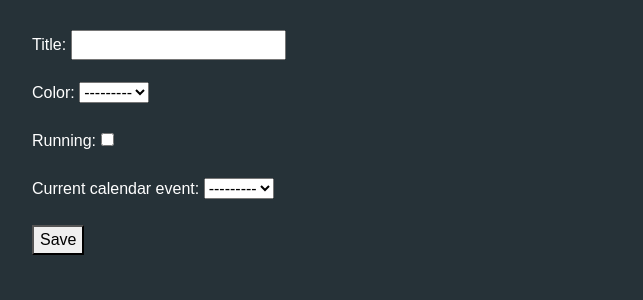
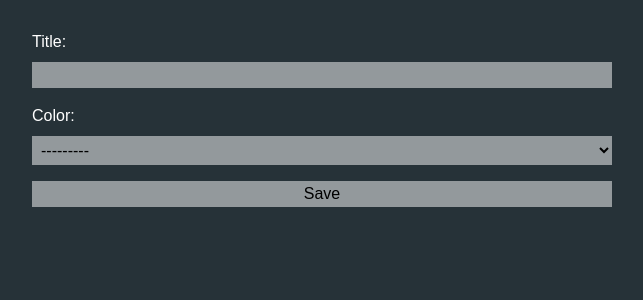
Before and after one commit to ChristianGroeber/django-christian-groeber, a Django app: page /work-tracker/create/ in a window 1280 px wide. Shown: the top 300 px of the page, without its empty margins (13-656 px from the left). Run offline with Django 3.2, Linux system fonts and the light colour scheme; the visitor is signed in with stand-in values (Sample User, id 1); data that the repository does not hold is empty; some libraries are stand-ins or nearby versions.

Commit message:
styled the form

```diff
--- a/christian_groeber_ch/static/css/tracker.css
+++ b/christian_groeber_ch/static/css/tracker.css
@@ -3,6 +3,48 @@ body{
     background-color: #263238 !important;
     color: white;
 }
+
+*{
+    -webkit-transition: box-shadow 0.5s ease !important;
+}
+
+input[type=text]{
+    width: 100%;
+    background-color: rgba(255, 255, 255, 0.5);
+    border: 0;
+}
+
+input[type=text]:hover{
+    box-shadow: 0 0 20px black;
+}
+
+input[type=text]:focus{
+    border: 0;
+}
+
+select {
+  width: 100%;
+  padding: 5px 5px;
+  border: none;
+  border-radius: 0;
+  background-color: rgba(255, 255, 255, 0.5);
+}
+
+select:hover{
+    box-shadow: 0 0 20px black;
+}
+
+button{
+    width: 100%;
+    background-color: rgba(255, 255, 255, 0.5);
+    border: none;
+    margin-bottom: 30px;
+}
+
+button:hover{
+    box-shadow: 0 0 20px black;
+}
+
 
 .project {
     display: block;
--- a/christian_groeber_ch/work_tracker/forms.py
+++ b/christian_groeber_ch/work_tracker/forms.py
@@ -5,4 +5,4 @@ from .models import Trackable
 class CreateProject(ModelForm):
     class Meta:
         model = Trackable
-        exclude = []
+        exclude = ['running', 'current_calendar_event']
```
